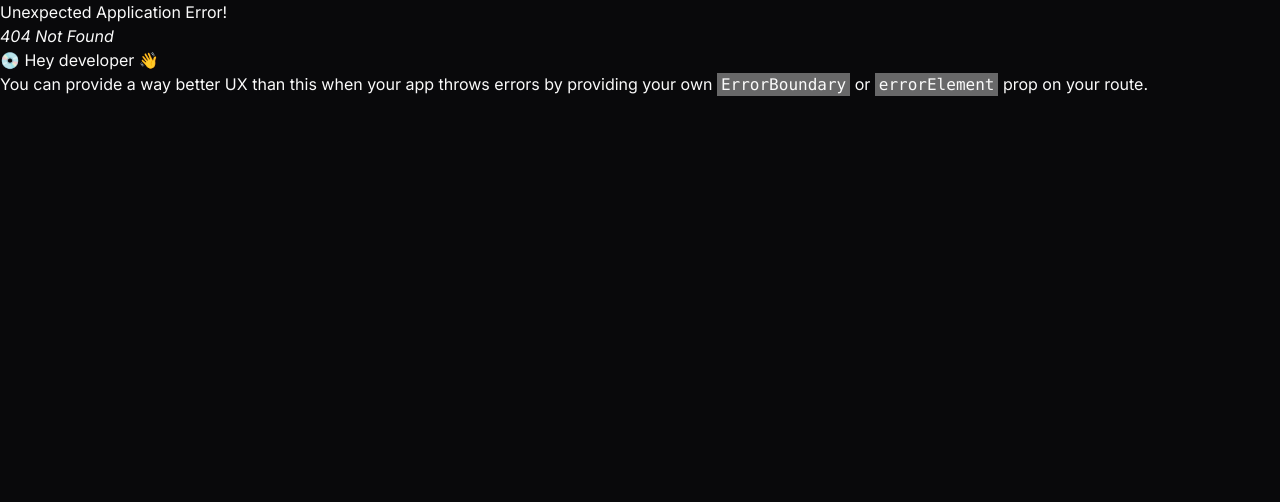
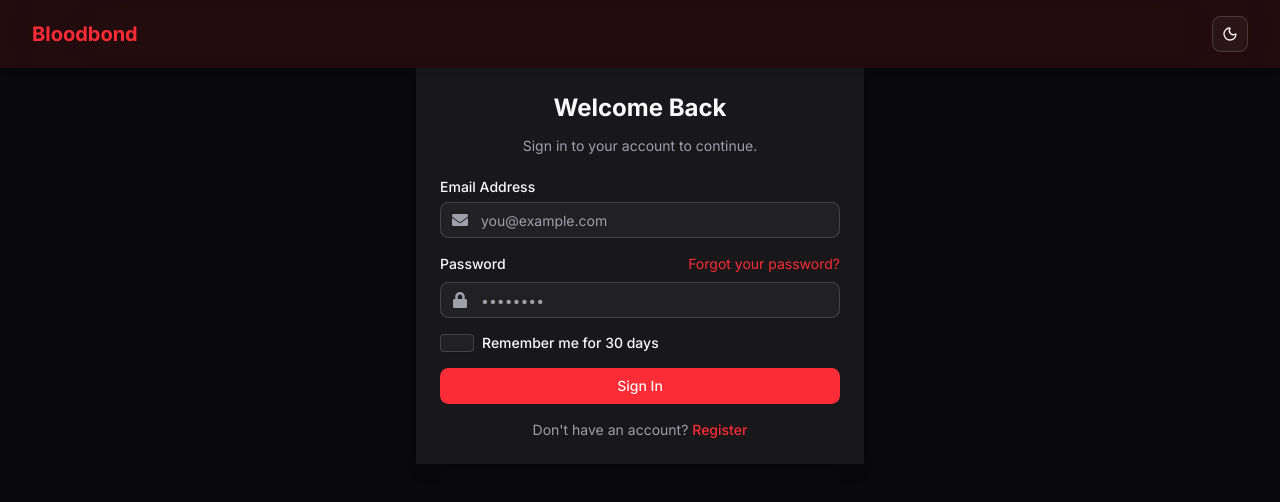
Before and after one commit to rashedulraha/BloodBond-Client, a React (Vite) app: page /auth/login in a window 1280 px wide. Before the commit this address had no page. Shown: the top 502 px of the page. Built offline with nearby package versions, Linux system fonts and the light colour scheme.

Commit message:
update register page

```diff
--- a/package.json
+++ b/package.json
@@ -10,6 +10,7 @@
     "preview": "vite preview"
   },
   "dependencies": {
+    "@radix-ui/react-checkbox": "^1.3.3",
     "@radix-ui/react-dropdown-menu": "^2.1.16",
     "@radix-ui/react-label": "^2.1.8",
     "@radix-ui/react-select": "^2.2.6",
--- a/src/Layout/Auth/AuthLayout.tsx
+++ b/src/Layout/Auth/AuthLayout.tsx
@@ -1,26 +1,20 @@
+import { ModeToggle } from "@/components/mode-toggle";
 import { Link, Outlet } from "react-router-dom";
 
 const AuthLayout = () => {
   return (
     <div className="h-screen flex flex-col bg-background">
-      <nav className="h-16 bg-primary/15 text-primary-foreground flex items-center px-8 py-4 shadow-lg z-10">
+      <nav className="bg-primary/10 backdrop-blur-3xl text-primary-foreground flex items-center justify-between px-8 py-4 shadow-md sticky top-0 z-9999 ">
         <Link to={"/"} className="text-xl font-bold">
           Bloodbond
         </Link>
+        <div>
+          <ModeToggle />
+        </div>
       </nav>
 
-      <main className="flex overflow-hidden">
-        <div className="hidden flex-1 lg:block lg:w-1/2">
-          <img
-            src="https://images.unsplash.com/photo-1615461066159-fea0960485d5?q=80&w=1974&auto=format&fit=crop"
-            alt="Blood Donation"
-            className="w-full h-full object-cover"
-          />
-        </div>
-
-        <div className="w-full flex-1 overflow-auto">
-          <Outlet />
-        </div>
+      <main className="flex items-center justify-center">
+        <Outlet />
       </main>
     </div>
   );
--- /dev/null
+++ b/src/Page/Auth/Login/Login.tsx
@@ -0,0 +1,188 @@
+import React, { useState, useCallback, type FormEvent } from "react";
+import { Link } from "react-router-dom";
+import { FaEnvelope, FaLock } from "react-icons/fa";
+
+// shadcn/ui Components
+import { Button } from "@/components/ui/button";
+import {
+  Card,
+  CardContent,
+  CardDescription,
+  CardHeader,
+  CardTitle,
+} from "@/components/ui/card";
+import { Input } from "@/components/ui/input";
+import { Label } from "@/components/ui/label";
+import { Checkbox } from "@/components/ui/checkbox";
+
+interface IconInputProps {
+  id: string;
+  name: string;
+  type: string;
+  placeholder?: string;
+  required?: boolean;
+  icon: React.ComponentType<{ className?: string }>;
+  autoComplete?: string;
+  className?: string;
+  value?: string;
+  onChange?: (e: React.ChangeEvent<HTMLInputElement>) => void;
+}
+
+const IconInput: React.FC<IconInputProps> = React.memo(
+  ({
+    id,
+    name,
+    type,
+    placeholder,
+    required = false,
+    icon: Icon,
+    autoComplete,
+    className = "",
+    value,
+    onChange,
+  }) => (
+    <div className="relative">
+      <Icon className="absolute left-3 top-1/2 transform -translate-y-1/2 h-4 w-4 text-muted-foreground" />
+      <Input
+        id={id}
+        name={name}
+        type={type}
+        placeholder={placeholder}
+        required={required}
+        autoComplete={autoComplete}
+        className={`pl-10 h-9 w-full ${className}`}
+        value={value}
+        onChange={onChange}
+      />
+    </div>
+  )
+);
+
+// Type definitions for form data
+interface LoginData {
+  email: string;
+  password: string;
+  rememberMe: boolean;
+}
+
+const LoginPage: React.FC = () => {
+  const [formData, setFormData] = useState<LoginData>({
+    email: "",
+    password: "",
+    rememberMe: false,
+  });
+
+  // Handle input changes for text fields
+  const handleInputChange = useCallback(
+    (e: React.ChangeEvent<HTMLInputElement>) => {
+      const { name, value } = e.target;
+      setFormData((prev) => ({
+        ...prev,
+        [name]: value,
+      }));
+    },
+    []
+  );
+
+  // Handle checkbox change
+  const handleCheckboxChange = useCallback((checked: boolean) => {
+    setFormData((prev) => ({
+      ...prev,
+      rememberMe: checked,
+    }));
+  }, []);
+
+  // Handle form submission
+  const handleSubmit = useCallback(
+    (e: FormEvent<HTMLFormElement>) => {
+      e.preventDefault();
+      // Here you would typically handle the login logic
+      // e.g., API call to authenticate the user
+      console.log("Login attempted with:", formData);
+      alert("Login functionality to be implemented!");
+    },
+    [formData]
+  );
+
+  return (
+    <Card className="w-full max-w-md mx-auto rounded-none border-none shadow-lg">
+      <CardHeader className="text-center space-y-1">
+        <CardTitle className="text-2xl font-bold">Welcome Back</CardTitle>
+        <CardDescription>Sign in to your account to continue.</CardDescription>
+      </CardHeader>
+      <CardContent>
+        <form onSubmit={handleSubmit} className="space-y-4">
+          {/* Email Input */}
+          <div className="space-y-2">
+            <Label htmlFor="email">Email Address</Label>
+            <IconInput
+              id="email"
+              name="email"
+              type="email"
+              autoComplete="email"
+              placeholder="you@example.com"
+              required
+              icon={FaEnvelope}
+              value={formData.email}
+              onChange={handleInputChange}
+            />
+          </div>
+
+          {/* Password Input */}
+          <div className="space-y-2">
+            <div className="flex items-center justify-between">
+              <Label htmlFor="password">Password</Label>
+              <Link
+                to="/forgot-password"
+                className="text-sm text-primary hover:underline">
+                Forgot your password?
+              </Link>
+            </div>
+            <IconInput
+              id="password"
+              name="password"
+              type="password"
+              autoComplete="current-password"
+              placeholder="••••••••"
+              required
+              icon={FaLock}
+              value={formData.password}
+              onChange={handleInputChange}
+            />
+          </div>
+
+          {/* Remember Me Checkbox */}
+          <div className="flex items-center space-x-2">
+            <Checkbox
+              id="remember"
+              checked={formData.rememberMe}
+              onCheckedChange={handleCheckboxChange}
+            />
+            <Label
+              htmlFor="remember"
+              className="text-sm font-medium leading-none peer-disabled:cursor-not-allowed peer-disabled:opacity-70">
+              Remember me for 30 days
+            </Label>
+          </div>
+
+          {/* Submit Button */}
+          <Button type="submit" className="w-full">
+            Sign In
+          </Button>
+
+          {/* Link to Register Page */}
+          <div className="text-center text-sm text-muted-foreground">
+            Don't have an account?{" "}
+            <Link
+              to="/register"
+              className="font-medium text-primary hover:underline">
+              Register
+            </Link>
+          </div>
+        </form>
+      </CardContent>
+    </Card>
+  );
+};
+
+export default LoginPage;
--- a/src/Page/Auth/Register/RegisterPage.tsx
+++ b/src/Page/Auth/Register/RegisterPage.tsx
@@ -1,4 +1,4 @@
-import React, { useState, useCallback, useMemo, ChangeEvent } from "react";
+import React, { useState, useCallback, useMemo, type ChangeEvent } from "react";
 import { Link } from "react-router-dom";
 import {
   FaUser,
@@ -202,7 +202,7 @@ const RegisterPage: React.FC = () => {
     confirmPassword: "",
   });
 
-  const [selectedDistrict, setSelectedDistrict] = useState<District>("Dhaka");
+  const [selectedDistrict] = useState<District>("Dhaka");
   const [avatarFile, setAvatarFile] = useState<File | null>(null);
 
   const upazilaOptions = useMemo(
@@ -218,26 +218,10 @@ const RegisterPage: React.FC = () => {
     }));
   }, []);
 
-  const handleDistrictChange = useCallback((value: District) => {
-    setSelectedDistrict(value);
-    setFormData((prev) => ({
-      ...prev,
-      district: value,
-      upazila: "",
-    }));
-  }, []);
-
   const handleUpazilaChange = useCallback((value: Upazila) => {
     setFormData((prev) => ({
       ...prev,
       upazila: value,
-    }));
-  }, []);
-
-  const handleBloodGroupChange = useCallback((value: BloodGroup) => {
-    setFormData((prev) => ({
-      ...prev,
-      bloodGroup: value,
     }));
   }, []);
 
@@ -256,16 +240,28 @@ const RegisterPage: React.FC = () => {
   );
 
   return (
-    <div className="min-h-screen bg-background flex items-center justify-center">
-      <Card className="w-full rounded-none border-none">
+    <div className="flex flex-col lg:flex-row w-full h-full">
+      {/* Header Section */}
+      <div className="w-full lg:w-2/3 p-6 lg:p-8 flex flex-col justify-center">
+        <Card className="h-full flex flex-col justify-center">
           <CardHeader className="text-center">
             <div className="mx-auto h-16 w-16 bg-primary rounded-full flex items-center justify-center">
               <FaTint className="h-10 w-10 text-primary-foreground" />
             </div>
-          <CardTitle className="text-2xl font-bold">Join as a Donor</CardTitle>
-          <CardDescription>Create your account to save lives.</CardDescription>
+            <CardTitle className="text-2xl font-bold">
+              Join as a Donor
+            </CardTitle>
+            <CardDescription>
+              Create your account to save lives.
+            </CardDescription>
           </CardHeader>
-        <CardContent>
+        </Card>
+      </div>
+
+      {/* Form Section */}
+      <div className="w-full lg:w-2/3 p-6 lg:p-8">
+        <Card className="h-full">
+          <CardContent className="h-full flex flex-col justify-center">
             <form className="space-y-4" onSubmit={handleSubmit}>
               <div className="flex items-center gap-3 md:gap-5 flex-col md:flex-row">
                 <div className="space-y-2 w-full">
@@ -319,8 +315,7 @@ const RegisterPage: React.FC = () => {
                     placeholder="Select Blood Group"
                     required
                     icon={FaTint}
-                  value={formData.bloodGroup}
-                  onValueChange={handleBloodGroupChange}>
+                    value={formData.bloodGroup}>
                     {BLOOD_GROUPS.map((group) => (
                       <SelectItem key={group} value={group}>
                         {group}
@@ -337,8 +332,7 @@ const RegisterPage: React.FC = () => {
                     placeholder="Select District"
                     required
                     icon={FaMapMarkerAlt}
-                  value={formData.district}
-                  onValueChange={handleDistrictChange}>
+                    value={formData.district}>
                     {DISTRICTS.map((district) => (
                       <SelectItem key={district} value={district}>
                         {district}
@@ -413,6 +407,7 @@ const RegisterPage: React.FC = () => {
           </CardContent>
         </Card>
       </div>
+    </div>
   );
 };
 
--- a/src/Routes/Routes.tsx
+++ b/src/Routes/Routes.tsx
@@ -1,5 +1,6 @@
 import AuthLayout from "@/Layout/Auth/AuthLayout";
 import MainLayouts from "@/Layout/MainLayouts/MainLayouts";
+import LoginPage from "@/Page/Auth/Login/Login";
 import RegisterPage from "@/Page/Auth/Register/RegisterPage";
 import Home from "@/Page/Home/Home";
 import { createBrowserRouter } from "react-router-dom";
@@ -23,6 +24,10 @@ const router = createBrowserRouter([
         index: true,
         Component: RegisterPage,
       },
+      {
+        path: "login",
+        Component: LoginPage,
+      },
     ],
   },
 ]);
--- /dev/null
+++ b/src/components/ui/checkbox.tsx
@@ -0,0 +1,30 @@
+import * as React from "react"
+import * as CheckboxPrimitive from "@radix-ui/react-checkbox"
+import { CheckIcon } from "lucide-react"
+
+import { cn } from "@/lib/utils"
+
+function Checkbox({
+  className,
+  ...props
+}: React.ComponentProps<typeof CheckboxPrimitive.Root>) {
+  return (
+    <CheckboxPrimitive.Root
+      data-slot="checkbox"
+      className={cn(
+        "peer border-input dark:bg-input/30 data-[state=checked]:bg-primary data-[state=checked]:text-primary-foreground dark:data-[state=checked]:bg-primary data-[state=checked]:border-primary focus-visible:border-ring focus-visible:ring-ring/50 aria-invalid:ring-destructive/20 dark:aria-invalid:ring-destructive/40 aria-invalid:border-destructive size-4 shrink-0 rounded-[4px] border shadow-xs transition-shadow outline-none focus-visible:ring-[3px] disabled:cursor-not-allowed disabled:opacity-50",
+        className
+      )}
+      {...props}
+    >
+      <CheckboxPrimitive.Indicator
+        data-slot="checkbox-indicator"
+        className="grid place-content-center text-current transition-none"
+      >
+        <CheckIcon className="size-3.5" />
+      </CheckboxPrimitive.Indicator>
+    </CheckboxPrimitive.Root>
+  )
+}
+
+export { Checkbox }
```
Also changed, not shown: 1 other file (tests, documents, lock files or other folders). Lines whose indentation alone changed are shown as unchanged.
